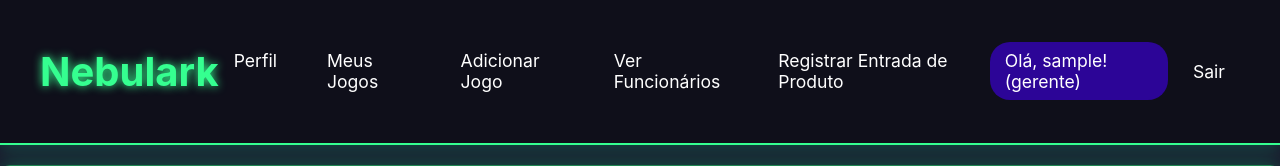
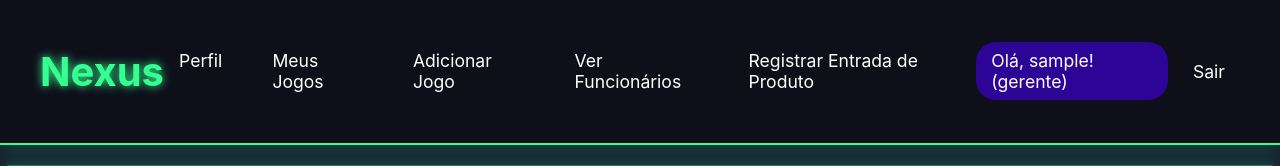
Before and after one commit to EtecVAV-C2-Nexus/Nexus-Projeto, a PHP site: page / in a window 1280 px wide. Shown: the top 166 px of the page. Run offline with PHP 8.4, Linux system fonts and the light colour scheme; the visitor is signed in with stand-in values (Sample User, id 1); data comes from the database, SQL or seed files in the repository.

Commit message:
Update index.php

```diff
--- a/index.php
+++ b/index.php
@@ -520,7 +520,7 @@ if (mysqli_num_rows($result) > 0) {
     }
     ?>
     <div class="header">
-        <h1>Nebulark</h1>
+        <h1>Nexus</h1>
         <nav>
             <a href="perfil.php">Perfil</a>
             <a href="meus_jogos.php" class="btn">Meus Jogos</a>
@@ -618,4 +618,5 @@ if (mysqli_num_rows($result) > 0) {
 </html>
 <?php
 mysqli_close($conexao);
+
 ?>
```
